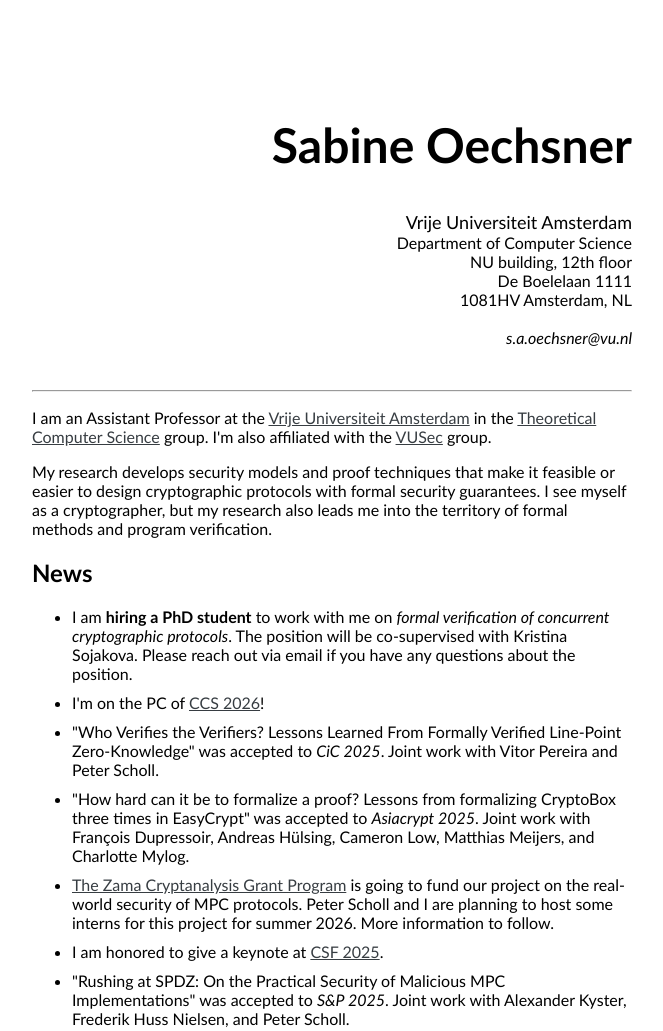
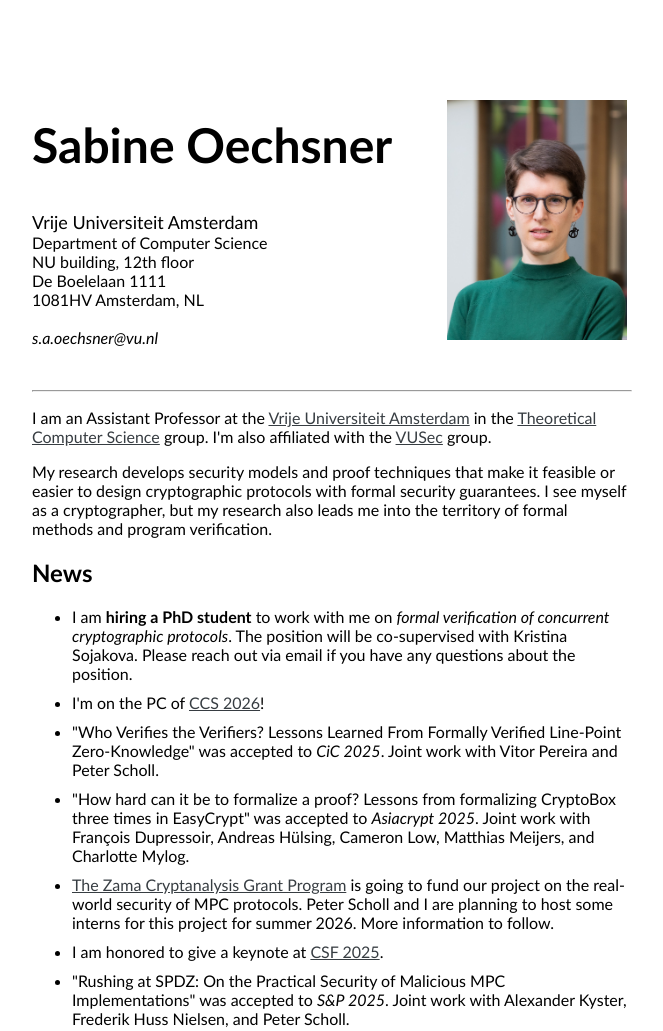
Before and after one commit to soechsner/soechsner.github.io, a plain HTML site: page index.html in a window 1280 px wide. Shown: the top 1031 px of the page, without its empty margins (308-971 px from the left). Drawn offline with Linux system fonts and the light colour scheme.

Commit message:
add photo

```diff
--- a/index.html
+++ b/index.html
@@ -33,9 +33,9 @@ li{
 }
 
 img.pic {
-	padding: 5px 50px 5px 50px;
+	padding: 0px 5px 5px 5px;
 	float:right;
-	max-width:200px;
+	max-width:180px;
 }
 
 table {
@@ -43,7 +43,7 @@ table {
 }
 
 .name {
-	text-align: right;
+	text-align: left;
 	color: black;
 }
 
@@ -59,7 +59,7 @@ table {
 <div id="box">
 
 
-<!-- <img src="" class="pic" alt="" /> -->
+<img src="oechsner.jpg" class="pic" alt="" />
 
 <p class="name">
 <b><font size=+4> Sabine Oechsner </font></b><br/><br/><br/>
```
Also changed, not shown: oechsner.jpg (added).
